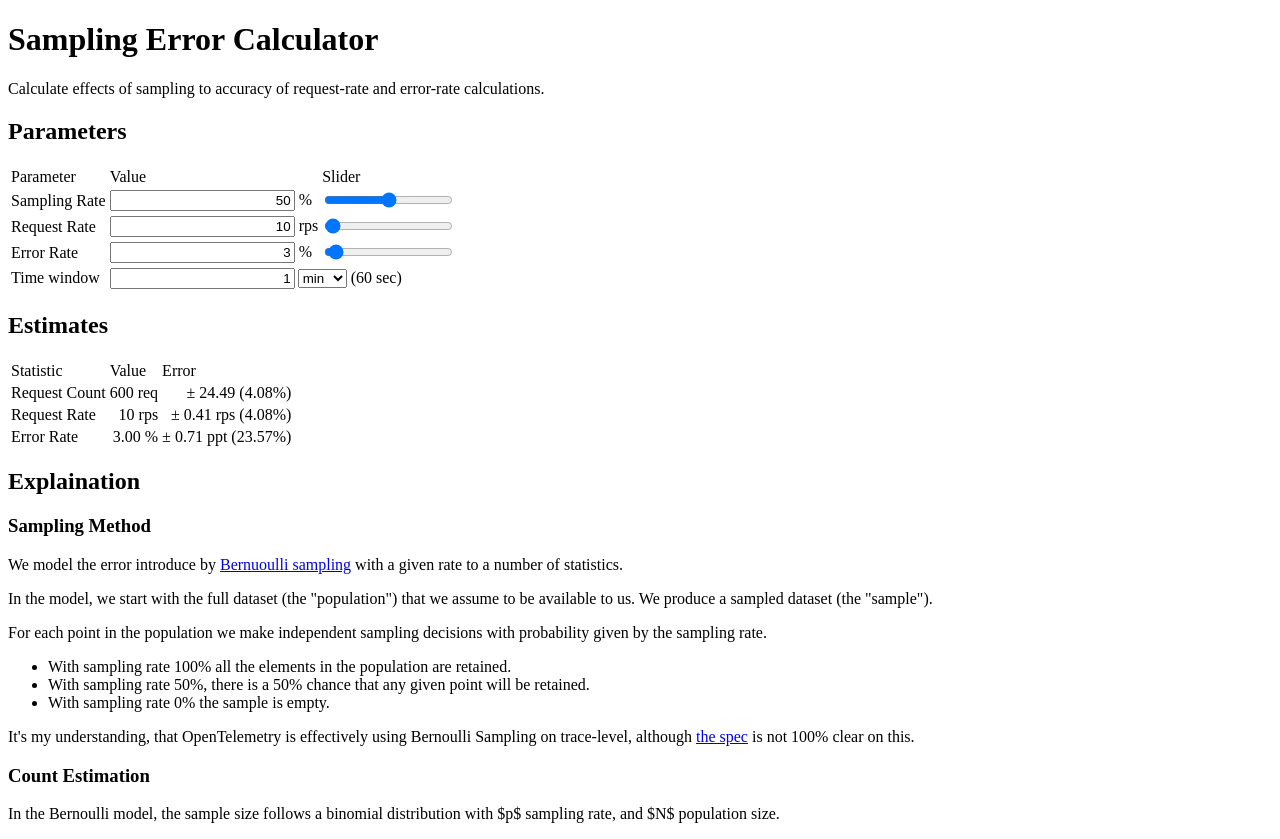
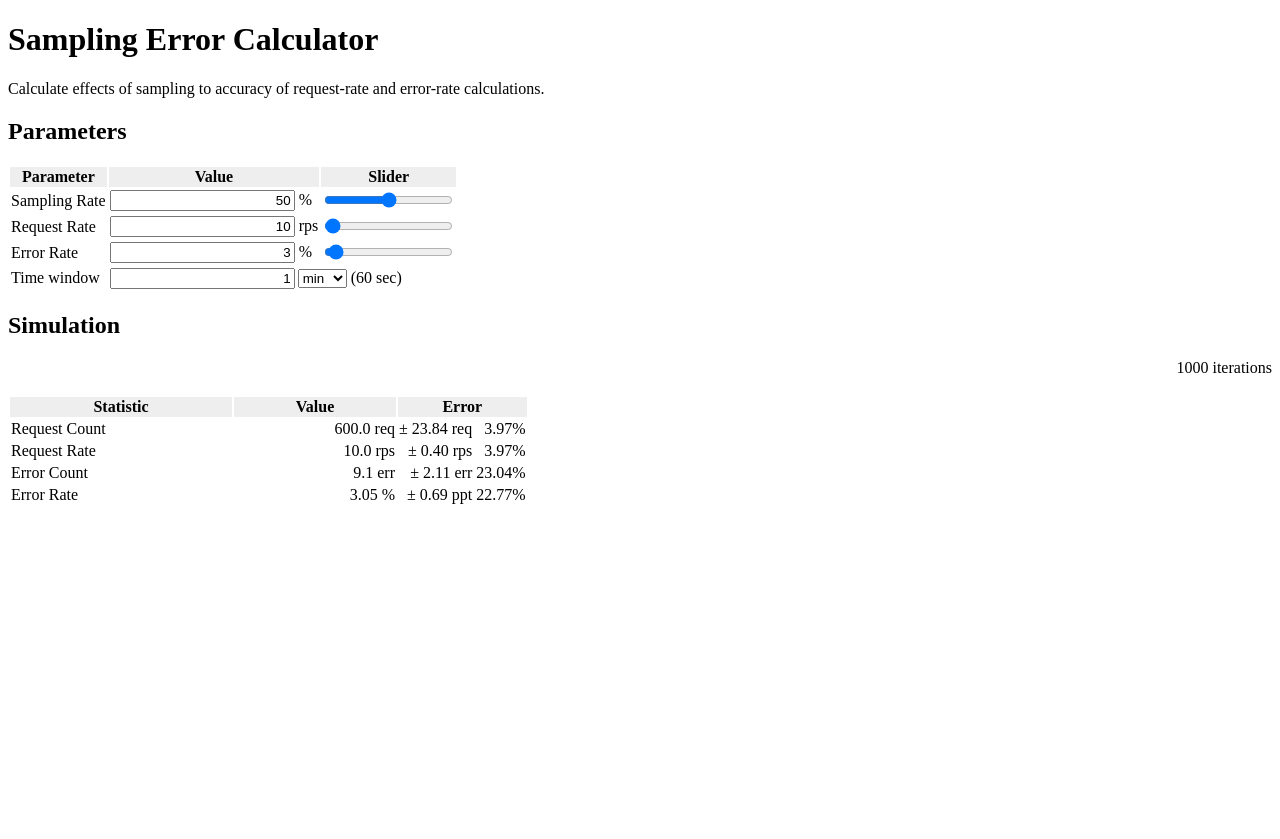
Before and after one commit to HeinrichHartmann/HeinrichHartmann.github.io, a Vue app in the folder sampling/: page / in a window 1280 px wide. After the commit the page ends 800 px from the top, so only its background shows below. Built offline with nearby package versions, Linux system fonts and the light colour scheme; the HTML template or start-up script is replaced by a standard one.

Commit message:
Simulation working

```diff
--- a/sampling/src/App.vue
+++ b/sampling/src/App.vue
@@ -1,7 +1,6 @@
 <script setup>
-  import { VueMathjax } from 'vue-mathjax'
+import { ref, watchEffect } from 'vue'
 
-  import { ref, watchEffect } from 'vue'
 const srate = ref(50)
 const rps = ref(10)
 const epct = ref(3)
@@ -9,12 +8,19 @@
 const tunit = ref("min")
 
 const count = ref()
+const count_err = ref()
+const err_count = ref()
+const err_count_err = ref()
+const err_rate = ref()
+const err_rate_err = ref()
+
 const ecount = ref()
 const twindow = ref()
+const eerr = ref(123)
 
-  const count_err = ref()
 const epct_err = ref()
 
+const sim_count = ref(0)
 
 function sampling_error(r) {
   var s = srate.value/100;
@@ -23,6 +29,112 @@
 function calc(v) {
   try { return Number(eval(ttext.value)); }
   catch (err) { return 0; }
+}
+
+function B(n, k) {
+  if (Number.isNaN(n) || Number.isNaN(k)) return NaN;
+  if (k < 0 || k > n) return 0;
+  if (k === 0 || k === n) return 1;
+  if (k === 1 || k === n - 1) return n;
+  if (n - k < k) k = n - k;
+  let res = n;
+  for (let j = 2; j <= k; j++) res *= (n - j + 1) / j;
+  return res;
+};
+
+function sample(X,p) {
+  const out = [];
+  for (let i=0;i<X.length;i++){
+    if (Math.random() < p) out.push(X[i])
+  }
+  return out;
+}
+
+function new_set(n,k) {
+  const out = [];
+  for (let i=0;i<k;i++){ out.push(1) } // error
+  for (let i=k;i<n;i++){ out.push(0) } // ok
+  return out;
+}
+function stat_cnt(X) {
+  return X.length
+}
+function stat_sum(X) {
+  var s = 0;
+  for (let i=0;i<X.length;i++) {
+    s += X[i];
+  }
+  return s;
+}
+function stat_mean(X) {
+  return stat_sum(X)/X.length;
+}
+function stat_var(X) {
+  // two iterations, but numerically more stable
+  var mean = stat_mean(X);
+  var v = 0;
+  for (let i=0;i<X.length;i++) {
+    v += (X[i] - mean)**2
+  }
+  return v / (X.length-1);
+}
+function stat_std(X) {
+  return Math.sqrt(stat_var(X));
+}
+const stat_err = stat_sum; // error count
+function stat_err_rate(X) {
+  let n = stat_cnt(X);
+  if (n == 0) { return 0; }
+  return stat_err(X) / n;
+}
+
+function simulate(X, stat, runs, p) {
+  const out = [];
+  for (let i=0; i<runs; i++) {
+    const S = sample(X, p);
+    out.push(stat(S));
+  }
+  return out;
+}
+
+var sim_generation = 0;
+
+function do_simulate() {
+  sim_generation += 1;
+  var my_generation = sim_generation;
+  const N = twindow.value * rps.value;
+  const K = N * epct.value / 100;
+  const p = srate.value/100;
+  const X = new_set(N, K);
+  // const D = simulate(X, stat_len, 50, 0.5);
+  const X_CNT = [];
+  const X_ERR = [];
+  const X_ERR_RATE = [];
+  var cnt = 0;
+  const cnt_max = 1000;
+  function iter() {
+    if (sim_generation != my_generation) { return; }
+    cnt += 1;
+    console.log("iter!");
+    const S = sample(X, p);
+    X_CNT.push(stat_cnt(S) / p);
+    X_ERR.push(stat_err(S));
+    X_ERR_RATE.push(stat_err_rate(S) * 100);
+    if (cnt < cnt_max) setTimeout(iter,0);
+  }
+  function show() {
+    if (sim_generation != my_generation) { return; }
+    if (cnt < cnt_max) setTimeout(show, 100);
+    count.value = stat_mean(X_CNT);
+    count_err.value = stat_std(X_CNT);
+    err_count.value = stat_mean(X_ERR);
+    err_count_err.value = stat_std(X_ERR);
+    err_rate.value = stat_mean(X_ERR_RATE);
+    err_rate_err.value = stat_std(X_ERR_RATE);
+    sim_count.value = cnt;
+  }
+  iter();
+  show();
 }
 
 watchEffect(() => {
@@ -34,11 +146,13 @@
   if (u == "hour") { twindow.value = v * 60 * 60 }
   if (u == "day") { twindow.value = v * 60 * 60 * 24 }
 
-    count.value = twindow.value * rps.value;
-    ecount.value = count.value * epct.value / 100;
-    count_err.value = sampling_error(count.value) / count.value * 100;
+  do_simulate();
+  // count.value = twindow.value * rps.value;
+  // ecount.value = count.value * epct.value / 100;
+  // count_err.value = sampling_error(count.value) / count.value * 100;
+  // eerr.value = sampling_error(ecount.value)/count.value * 100;
+  // eerr.value = error_error(ecount.value);
 })
-
 </script>
 
 <template>
@@ -81,56 +195,44 @@ Calculate effects of sampling to accuracy of request-rate and error-rate calcula
 </tbody>
 </table>
 
-<h2>Estimates</h2>
+<h2>Simulation</h2>
+  <span style="float:right">{{ sim_count }} iterations</span>
+  <br><br>
   <table>
   <thead>
    <tr>
-      <td>Statistic</td><td>Value</td><td style="widht:100%">Error</td>
+      <td width="220px">Statistic</td>
+      <td width="160px">Value</td>
+      <td style="widht:100%" colspan="2">Error</td>
     </tr>
   </thead>
   <tbody>
     <tr>
       <td>Request Count</td>
-      <td class="cell">{{ count }} req</td>
-      <td class="cell"> ± {{ (sampling_error(count)).toFixed(2) }} ({{ (sampling_error(count)/count * 100).toFixed(2) }}%)</td>
+      <td class="cell">{{ Number(count).toFixed(1) }} req</td>
+      <td class="cell"> ± {{ Number(count_err).toFixed(2) }} req</td>
+      <td class="cell"> {{ Number(count_err/count * 100).toFixed(2) }}%</td>
     </tr>
     <tr>
       <td>Request Rate</td>
-      <td class="cell">{{ count / twindow }} rps</td>
-      <td class="cell">± {{ (sampling_error(count) / twindow).toFixed(2) }} rps ({{ (sampling_error(count)/count * 100).toFixed(2) }}%)</td>
+      <td class="cell">{{ Number(count / twindow).toFixed(1) }} rps</td>
+      <td class="cell">± {{ Number(count_err / twindow).toFixed(2) }} rps </td>
+      <td class="cell">{{ (Number(count_err)/count * 100).toFixed(2) }}%</td>
+    </tr>
+    <tr>
+      <td>Error Count</td>
+      <td class="cell">{{ Number(err_count).toFixed(1) }} err</td>
+      <td class="cell">± {{ Number(err_count_err).toFixed(2) }} err</td>
+      <td class="cell">{{ Number(err_count_err / err_count * 100).toFixed(2) }}%</td>
     </tr>
     <tr>
       <td>Error Rate</td>
-      <td class="cell">{{ (ecount / count * 100).toFixed(2) }} %</td>
-      <td class="cell">± {{ (sampling_error(ecount)/count * 100).toFixed(2) }} ppt ({{ (sampling_error(ecount)/ecount * 100).toFixed(2) }}%) </td>
+      <td class="cell">{{ Number(err_rate).toFixed(2) }} %</td>
+      <td class="cell">± {{ Number(err_rate_err).toFixed(2) }} ppt</td>
+      <td class="cell">{{ Number(err_rate_err / err_rate * 100).toFixed(2) }}%</td>
     </tr>
 </tbody>
 </table>
-
-<!-- START_MDCONTENT -->
-<h2 id="explaination">Explaination</h2>
-<h3 id="sampling-method">Sampling Method</h3>
-<p>We model the error introduce by <a href="https://en.wikipedia.org/wiki/Bernoulli_sampling">Bernuoulli
-sampling</a> with a given rate to
-a number of statistics.</p>
-<p>In the model, we start with the full dataset (the &quot;population&quot;) that we assume to be available to us.
-We produce a sampled dataset (the &quot;sample&quot;).</p>
-<p>For each point in the population we make independent sampling decisions with
-probability given by the sampling rate.</p>
-<ul>
-<li>With sampling rate 100% all the elements in the population are retained.</li>
-<li>With sampling rate 50%, there is a 50% chance that any given point will be retained.</li>
-<li>With sampling rate 0% the sample is empty.</li>
-</ul>
-<p>It&#39;s my understanding, that OpenTelemetry is effectively using Bernoulli
-Sampling on trace-level, although <a href="https://github.com/open-telemetry/oteps/blob/main/text/trace/0170-sampling-probability.md#traceidratio-sampler">the
-spec</a>
-is not 100% clear on this.</p>
-<h3 id="count-estimation">Count Estimation</h3>
-<p>In the Bernoulli model, the sample size follows a binomial distribution with $p$ sampling rate, and $N$ population size.</p>
-
-<!-- END_MDCONTENT -->
-
 </template>
 
 <style>
@@ -142,4 +244,10 @@ input[type=text] {
 .cell {
     text-align: right
 }
+
+thead td {
+  text-align:center;
+  font-weight:bold;
+  background-color: #EEE;
+}
 </style>
```
Also changed, not shown: sampling/src/content.md (deleted, +0 -28 lines), 2 other files (tests, documents, lock files or other folders). Lines whose indentation alone changed are shown as unchanged.
